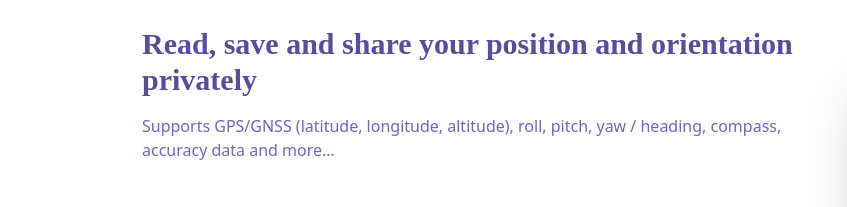
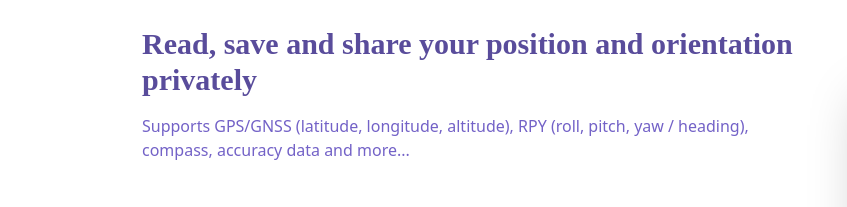
Before and after one commit to ben-xD/dirr-web, an Astro site: page / in a window 1280 px wide. Shown: the part 86-293 px from the top of the page, 0-847 px from the left. Built offline with nearby package versions, Linux system fonts and the light colour scheme; Astro itself is replaced by a stand-in of ours.

Commit message:
refactor: use `RPY` acronym

```diff
--- a/src/Components/Hero/Hero.tsx
+++ b/src/Components/Hero/Hero.tsx
@@ -11,7 +11,7 @@
                     <h1 className="text-3xl font-bold dark:text-purple-50 text-purple-800 my-4 font-PatrickHand">
                         Read, save and share your position and orientation privately
                     </h1>
-                    <h2 className="text-purple-600 dark:text-purple-100 text-md">Supports GPS/GNSS (latitude, longitude, altitude), roll, pitch, yaw / heading, compass, accuracy data and more...</h2>
+                    <h2 className="text-purple-600 dark:text-purple-100 text-md">Supports GPS/GNSS (latitude, longitude, altitude), RPY (roll, pitch, yaw / heading), compass, accuracy data and more...</h2>
                     <div className="my-12 flex justify-center flex-wrap">
                         {/*Generated using https://tools.applemediaservices.com/app-store/*/}
                         <a className="inline-block"
```
